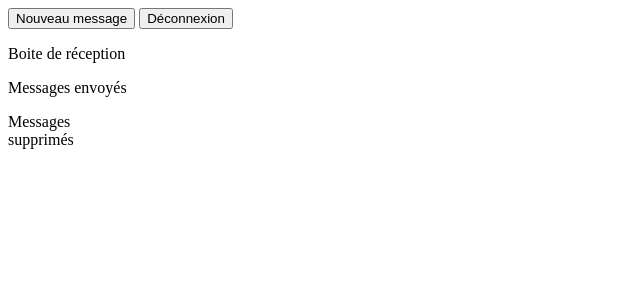
After one commit to Schnoudli/Projet1-STI, a PHP site: page /INC/webMail.html.inc.php in a window 1280 px wide. The commit adds this page. Shown: the top 300 px of the page, without its empty margins (0-640 px from the left). Run offline with PHP 8.4, Linux system fonts and the light colour scheme.

Commit message:
Drastistical change in the architecture to be a100% php

```diff
--- a/INC/formSubmit.php
+++ b/INC/formSubmit.php
@@ -44,4 +44,3 @@ else{
         }
     }
 }
-?>
--- a/index.html
+++ b/INC/layout.html.inc.php
@@ -1,3 +1,5 @@
+<?php /*  Protection de fichier */
+if ( count( get_included_files() ) == 1) die( '--access denied--' );?>
 <!DOCTYPE html>
 <html lang="en">
 <head>
@@ -5,7 +7,7 @@
     <title>Portail de connexion</title>
 </head>
 <body>
-    <form method="post" action="INC/formSubmit.php">
+    <form method="post" action="formSubmit.php">
         <label for="login">Login</label>
         <input type="text" id="login" name="login" placeholder="email" required><br>
         <label for="password">Password</label>
--- /dev/null
+++ b/INC/webMail.html.inc.php
@@ -0,0 +1,40 @@
+<?php /*  Protection de fichier */
+if ( count( get_included_files() ) == 1) die( '--access denied--' );?>
+<!DOCTYPE html>
+<html lang="en">
+<head>
+    <meta charset="UTF-8">
+    <title>Portail Mail</title>
+    <style>
+        #top{
+            text-align: left;
+            width: inherit;
+        }
+        main{
+            display: flex;
+        }
+        #lateral{
+            flex: 1;
+        }
+        #content{
+            flex: 9;
+        }
+    </style>
+</head>
+<body>
+    <div id="top">
+        <input type="button" value="Nouveau message">
+        <input type="button" value="Déconnexion">
+    </div>
+    <main>
+        <div id="lateral">
+            <p>Boite de réception</p>
+            <p>Messages envoyés</p>
+            <p>Messages supprimés</p>
+        </div>
+        <div id="content">
+
+        </div>
+    </main>
+</body>
+</html>
```
Also changed, not shown: index.php (added, +8 -0 lines).
